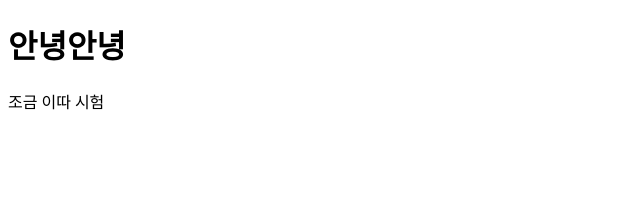
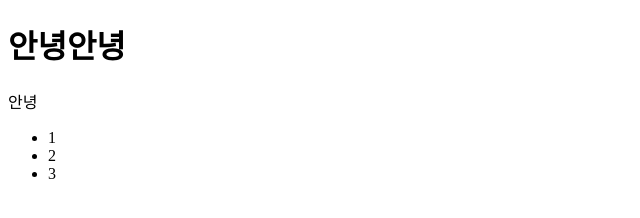
Before and after one commit to eunjung0122/mySecondRepo, a plain HTML site: page index.html in a window 1280 px wide. Shown: the whole page, without its empty margins (0-640 px from the left). Drawn offline with Linux system fonts and the light colour scheme.

Commit message:
div ul added

```diff
--- a/index.html
+++ b/index.html
@@ -8,6 +8,11 @@
 </head>
 <body>
     <h1>안녕안녕</h1>
-    <p>조금 이따 시험</p>
+    <div>안녕</div>
+    <ul>
+        <li>1</li>
+        <li>2</li>
+        <li>3</li>
+    </ul>
 </body>
 </html>
```
